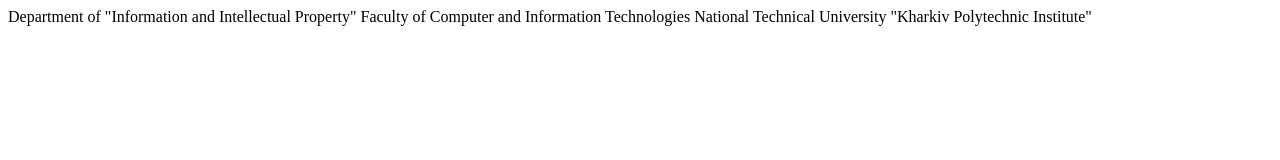
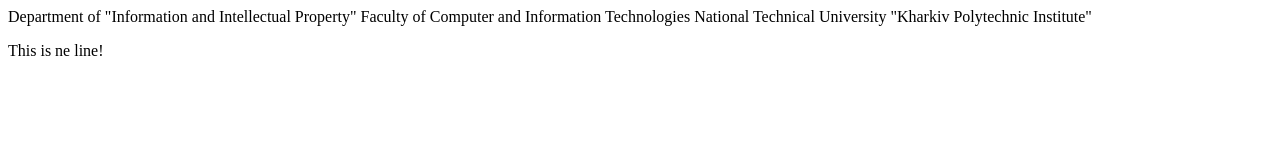
Before and after one commit to Likes57/work_with_git_and_github_Polezhaka, a plain HTML site: page index.html in a window 1280 px wide. Drawn offline with Linux system fonts and the light colour scheme.

Commit message:
Added new line
New tag and content

```diff
--- a/index.html
+++ b/index.html
@@ -9,5 +9,6 @@
     Department of "Information and Intellectual Property"
     Faculty of Computer and Information Technologies National Technical University "Kharkiv Polytechnic Institute"
 </div>
+<p>This is ne line!</p>
 </body>
 </html>
```
